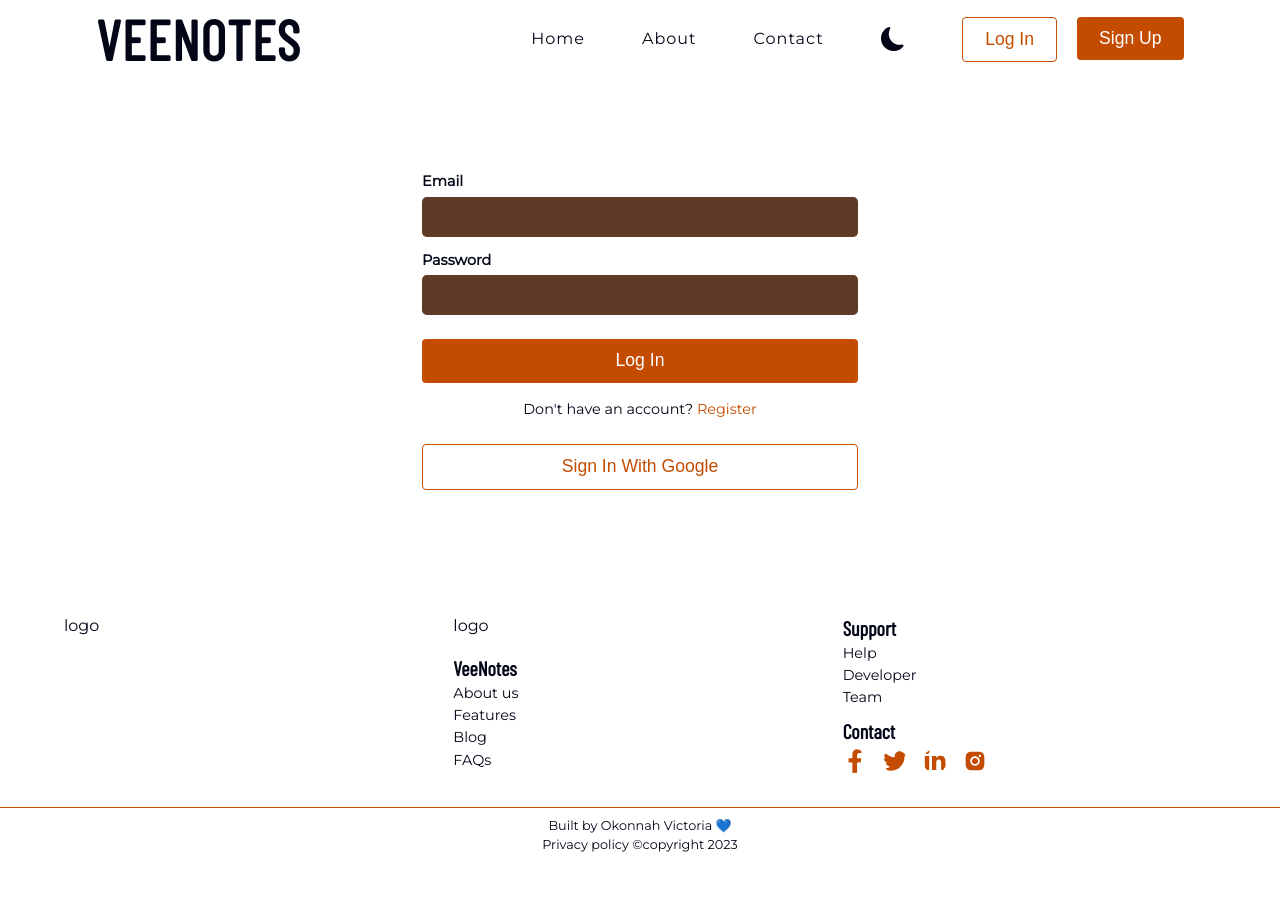
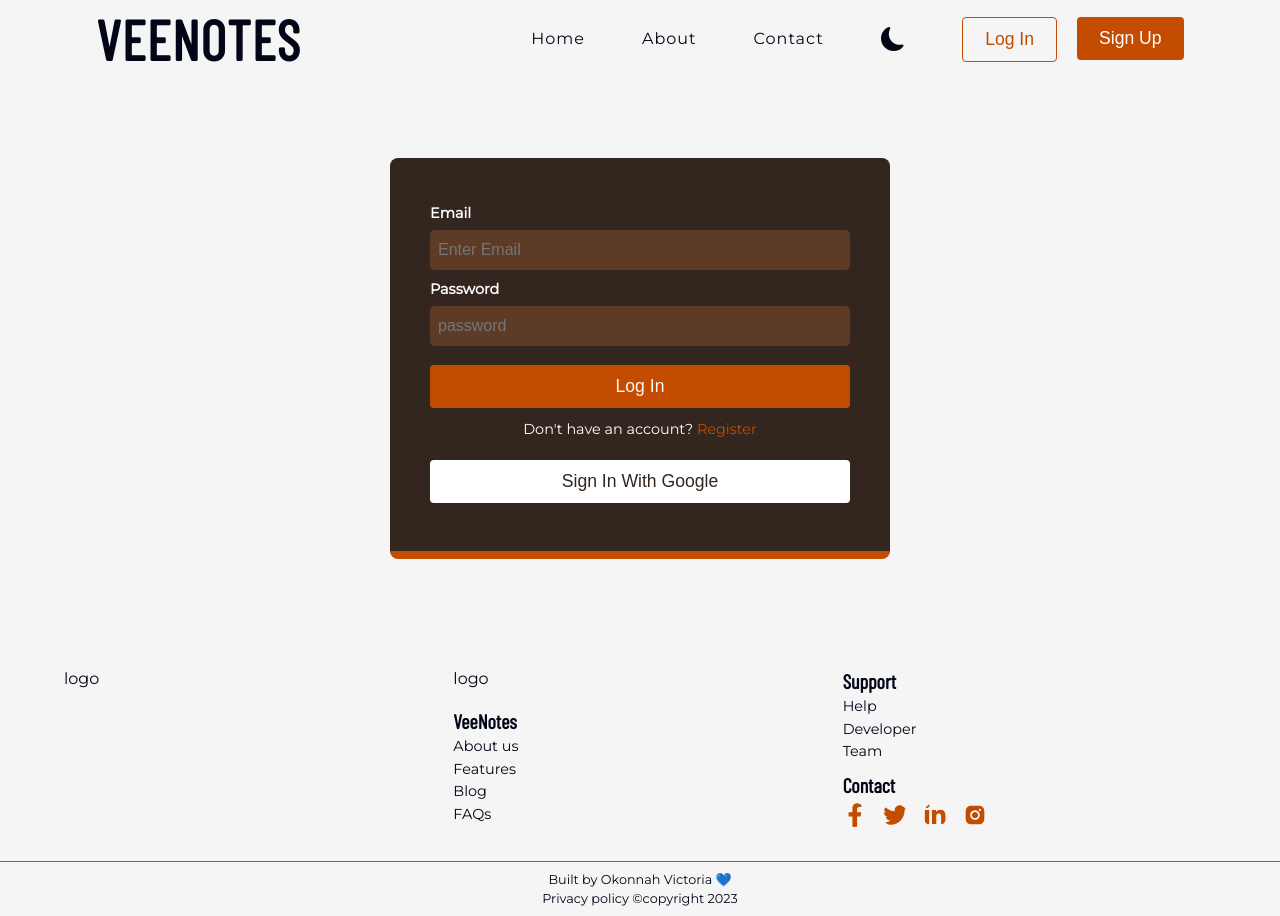
Before and after one commit to Vhickyy/Note-Client, a React (Vite) app: page /login in a window 1280 px wide. Before the commit the page ends 863 px from the top, so only its background shows below. Built offline with nearby package versions, Linux system fonts and the light colour scheme.

Commit message:
making changes to home page style

```diff
--- a/src/Pages/Login.tsx
+++ b/src/Pages/Login.tsx
@@ -37,11 +37,11 @@ const Login = () => {
       <form>
         <div>
           <label htmlFor="email">Email</label>
-          <input type="text" name="email" id="email"/>
+          <input type="text" name="email" id="email" placeholder="Enter Email"/>
         </div>
         <div>
           <label htmlFor="password">Password</label>
-          <input type="password" name="password" id="password"/>
+          <input type="password" name="password" id="password" placeholder="password"/>
         </div>
         <button>Log In</button>
         <p>Don't have an account? <Link to={"/signup"}>Register</Link></p>
@@ -54,26 +54,24 @@ const Login = () => {
 export default Login
 
 const Wrapper = styled.div`
-padding-block: 4rem;
+padding-block: 5rem;
 letter-spacing: normal;
-/* color: var(--primaryColor80); */
-/* background-color: whitesmoke; */
 form{
-  /* background-color: white; */
+  background-color: #33261f;
   width: min(90%,var(--fixedWidth));
   margin-inline: auto;
-  padding: 2rem 2rem;
-  /* border-radius: 0.3rem; */
-  /* border-top: .5rem solid var(--primaryColor); */
+  padding: 3rem 2.5rem;
+  border-radius: 0.5rem;
+  border-bottom: .5rem solid var(--primaryColor);
   /* box-shadow: var(--shadowlg); */
   display: grid;
-  gap: 1rem;
+  gap: .7rem;
   font-size: .9rem;
-  color: var(--textColor);
+  color: white;
   label{
     display: block;
     font-weight: 600;
-    margin-bottom: .5rem;
+    margin-bottom: .6rem;
   }
   input{
     width: 100%;
@@ -85,6 +83,7 @@ form{
     border-radius: .3rem;
     caret-color: var(--primaryColor);
     outline: none;
+    color: white;
   }
   button{
     margin-top: .5rem;
--- a/src/Pages/Protected/Profile.tsx
+++ b/src/Pages/Protected/Profile.tsx
@@ -4,12 +4,16 @@ const Profile = () => {
   return (
     <Wrapper>
       <Navbar page="Profile"/>
-      Profile
+      <section>
+        Profile
+      </section>
     </Wrapper>
   )
 }
 
 export default Profile
 const Wrapper = styled.div`
+section{
   min-height: 86vh;
+}
 `
--- a/src/Pages/Signup.tsx
+++ b/src/Pages/Signup.tsx
@@ -25,28 +25,28 @@ const Signup =  () => {
         <div className="flex">
             <div>
                 <label htmlFor="first_name">First Name</label>
-                <input type="text" name="first_name" id="first_name"/>
+                <input type="text" name="first_name" id="first_name" placeholder="First Name"/>
                 {/* <p className="text_small">must be between 3 to 20 characters</p> */}
             </div>
             <div>
                 <label htmlFor="last_name">Last Name</label>
-                <input type="text" name="last_name" id="last_name"/>
+                <input type="text" name="last_name" id="last_name" placeholder=" Last Name"/>
                 {/* <p className="text_small">must be between 3 to 20 characters</p> */}
             </div>
         </div>
         <div>
           <label htmlFor="email">Email</label>
-          <input type="text" name="email" id="email"/>
+          <input type="text" name="email" id="email" placeholder="Email"/>
           {/* <p className="text_small">Enter a valid email address</p> */}
         </div>
         <div>
           <label htmlFor="password">Password</label>
-          <input type="password" name="password" id="password"/>
+          <input type="password" name="password" id="password" placeholder="Password"/>
           {/* <p className="text_small">password too weak</p> */}
         </div>
         <div>
           <label htmlFor="confirm_password">Confirm Password</label>
-          <input type="password" name="confirm_password" id="confirm_password"/>
+          <input type="password" name="confirm_password" id="confirm_password" placeholder="Confirm Password"/>
           {/* <p className="text_small">Password do not match</p> */}
         </div>
         <button>Register</button>
@@ -64,17 +64,17 @@ padding-block: 4rem;
 letter-spacing: normal;
 /* background-color: whitesmoke; */
 form{
-  /* background-color: white; */
+  background-color: #33261f;
   width: min(90%,var(--fixedWidth));
   margin-inline: auto;
   padding: 2rem 2rem;
-  /* border-radius: 0.3rem; */
-  /* border-top: .5rem solid var(--primaryColor);
-  box-shadow: var(--shadowlg); */
+  border-radius: 0.5rem;
+  border-bottom: .5rem solid var(--primaryColor);
+  /* box-shadow: var(--shadowlg); */
   display: grid;
-  gap: 1rem;
+  gap: .6rem;
   font-size: .9rem;
-  color: var(--textColor);
+  color: white;
   .flex{
     display: flex;
     flex-direction: column;
@@ -83,7 +83,7 @@ form{
   label{
     display: block;
     font-weight: 600;
-    margin-bottom: .5rem;
+    margin-block: .5rem;
   }
   input{
     width: 100%;
@@ -95,6 +95,7 @@ form{
     border-radius: .3rem;
     caret-color: var(--primaryColor);
     outline: none;
+    color: white;
   }
   button{
     margin-top: .5rem;
--- a/src/components/Home/Details.tsx
+++ b/src/components/Home/Details.tsx
@@ -7,6 +7,7 @@ const Details = () => {
   return (
     <Wrapper>
         <div className="main">
+            <div className="absolute"></div>
             <h2>Featured</h2>
             <div className="underline"></div>
 
@@ -14,19 +15,19 @@ const Details = () => {
                 <div className="feature-card">
                     <div className="circle"></div>
                     <h4>Article</h4>
-                    <p>Lorem ipsum dolor sit amet, consectetur adipisicing elit.</p>
+                    <p>Lorem ipsum dolor sit amet, consectetur.</p>
                     <Link to={"#"}>Learn More<FaAngleRight/></Link>
                 </div>
                 <div className="feature-card">
                     <div className="circle"></div>
                     <h4>Article</h4>
-                    <p>Lorem ipsum dolor sit amet, consectetur adipisicing elit.</p>
+                    <p>Lorem ipsum dolor sit amet, consectetur.</p>
                     <Link to={"#"}>Learn More<FaAngleRight/></Link>
                 </div>
                 <div className="feature-card">
                     <div className="circle"></div>
                     <h4>Article</h4>
-                    <p>Lorem ipsum dolor sit amet, consectetur adipisicing elit.</p>
+                    <p>Lorem ipsum dolor sit amet, consectetur.</p>
                     <Link to={"#"}>Learn More<FaAngleRight/></Link>
                 </div>
             </motion.div>
@@ -39,17 +40,30 @@ export default Details;
 
 const Wrapper = styled.section`
     padding-block: 4.5rem;
-    /* background-color: whitesmoke; */
+    margin-top: 3rem;
+    position: relative;
     .main{
+        /* position: relative; */
         width: min(var(--maxWidth),85%);
         margin-inline: auto;
         text-align: center;
+    }
+    .absolute{
+        height: 90%;
+        width: 50%;
+        position: absolute;
+        background-color: #d6824d99;
+        border-radius: 9rem;
+        z-index: -1;
+        /* bottom: 1rem; */
+        left: -7rem;
+
     }
     .section{
         padding-top: 3.5rem;
         display: grid;
         gap: 1.2rem;
-        grid-template-columns: repeat(auto-fill, minmax(16rem,1fr));
+        grid-template-columns: repeat(auto-fill, minmax(14.5rem,1fr));
     }
     .circle{
         width: 4rem;
@@ -61,6 +75,7 @@ const Wrapper = styled.section`
     .feature-card{
         background-color: var(--secondaryColor);
         /* color: white; */
+        border: 2px solid var(--primaryColor);
         color: var(--textColor);
         display: flex;
         align-items: center;
--- a/src/components/Home/Header.tsx
+++ b/src/components/Home/Header.tsx
@@ -4,7 +4,7 @@ import { Link } from "react-router-dom";
 const Header = () => {
   return (
     <Wrapper>
-        <div className="fixed-color"></div>
+        {/* <div className="fixed-color"></div> */}
         <div className="section">
             <div>
                 <h1>Secure your <span>notes</span></h1>
--- a/src/components/Home/Reviews.tsx
+++ b/src/components/Home/Reviews.tsx
@@ -62,14 +62,15 @@ export default Reviews
 
 const Wrapper = styled.section`
 text-align: center;
-padding-block: 4rem;
+padding-block: 7rem;
+/* background-color: pink; */
     /* background-color: var(--primaryColor20); */
     .section{
 
         /* background-color: brown; */
     }
     .reviews-section{
-        width: min(85%,var(--maxWidth));
+        width: min(70%,var(--maxWidth2));
         margin-top: 3rem;
         margin-inline: auto;
         display: flex;
@@ -80,11 +81,12 @@ padding-block: 4rem;
         display: none;
     }
     .card-slide-section{
-        height: 60vh;
+        height: 50vh;
         display: flex;
         flex-direction: column;
         overflow: hidden;
         position: relative;
+        gap: 1rem;
 
     }
     .card-slide-section::before{
@@ -109,12 +111,14 @@ padding-block: 4rem;
         display: flex;
         flex-direction: column;
         align-items: end;
-        animation: infiniteScroll 20s linear infinite;
+        animation: infiniteScroll 40s linear infinite;
+        gap: 1rem;
         /* background-color: black; */
     }
     .card{
         /* background-color: var(--primaryColor40); */
         background-color: var(--secondaryColor);
+        /* background-color: var(--primaryColor); */
         /* color: white; */
         color: var(--textColor);
         width: min(100%,25rem);
@@ -128,6 +132,7 @@ padding-block: 4rem;
         padding: 1rem 1.5rem;
         text-align: center;
         border-radius: .3rem;
+        border: 2px solid var(--primaryColor);
         box-shadow: var(--shadowlg);
         & > p:last-child{
             margin: 0;
--- a/src/index.css
+++ b/src/index.css
@@ -26,17 +26,18 @@ html {
   /* --textColor: #cbd5e1; */
   --textColor: #020617;
   --textInverse: white;
-  --secondaryColor: whitesmoke;
+  --secondaryColor: white;
   --overlay: #f5f5f599;
   min-height: 86vh;
   --redText: #842029;
   --redBackground: #f8d7da;
   --greenText: #0f5132;
   --greenBackground: #d1e7dd;
-  --backgroundColor: white;
+  --backgroundColor: whitesmoke;
   --letterSpacing: 1px;
   --transition: all 2s linear;
   --maxWidth: 1440px;
+  --maxWidth2: 1200px;
   --fixedWidth: 500px;
   --shadowmd: 0px 4px 6px -1px rgb(0 0 0/0.1),
     0 2px 4px -2px rgb(0 0 0 / 0.1);
@@ -160,9 +161,8 @@ button{
   display: block;
 }
 .google {
-  background-color: transparent;
-  color: var(--primaryColor);
-  border: 1px solid var(--primaryColor);
+  background-color: white;
+  color: #33261f;
 }
 /* @media screen and (min-width:700px) {
   h1 {
```
